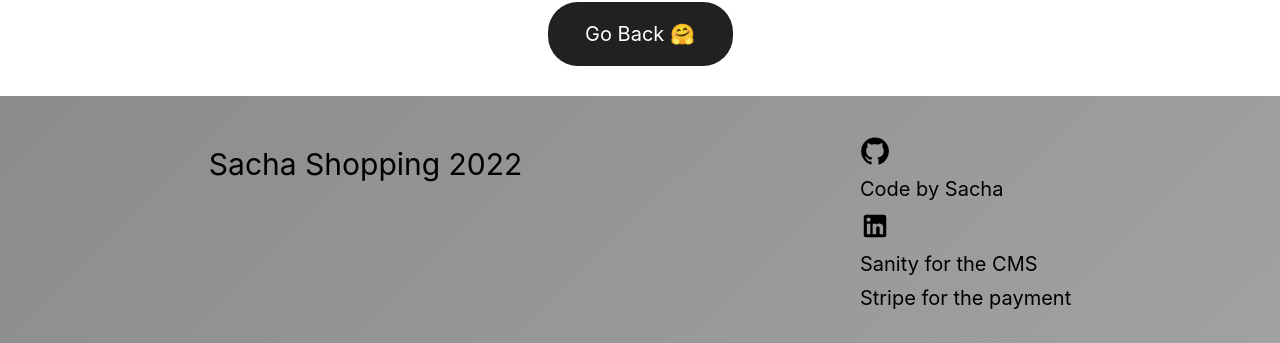
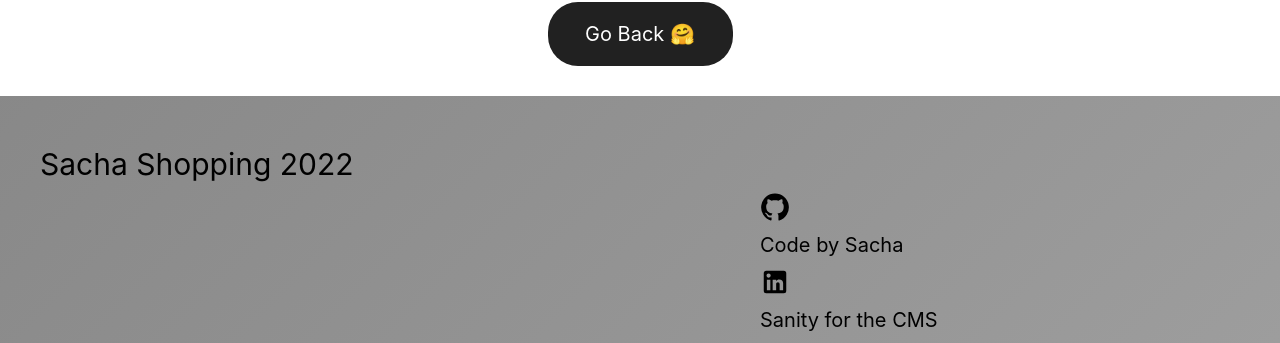
Before and after one commit to ory-code/shopping, a Next.js app: page /canceled in a window 1280 px wide. Shown: the part 588-931 px from the top of the page. Built offline with nearby package versions, Linux system fonts and the light colour scheme.

Commit message:
fix footer bottom line

```diff
--- a/styles/footer.css
+++ b/styles/footer.css
@@ -28,8 +28,11 @@
 
 @media screen and (min-width: 768px) {
   .footer__content {
-    flex-direction: initial;
+
     align-items: inherit;
-    justify-content: space-around;
+  }
+  .footer__info {
+    margin: 0 auto;
+   margin-left: 60%;
   }
 }
```
